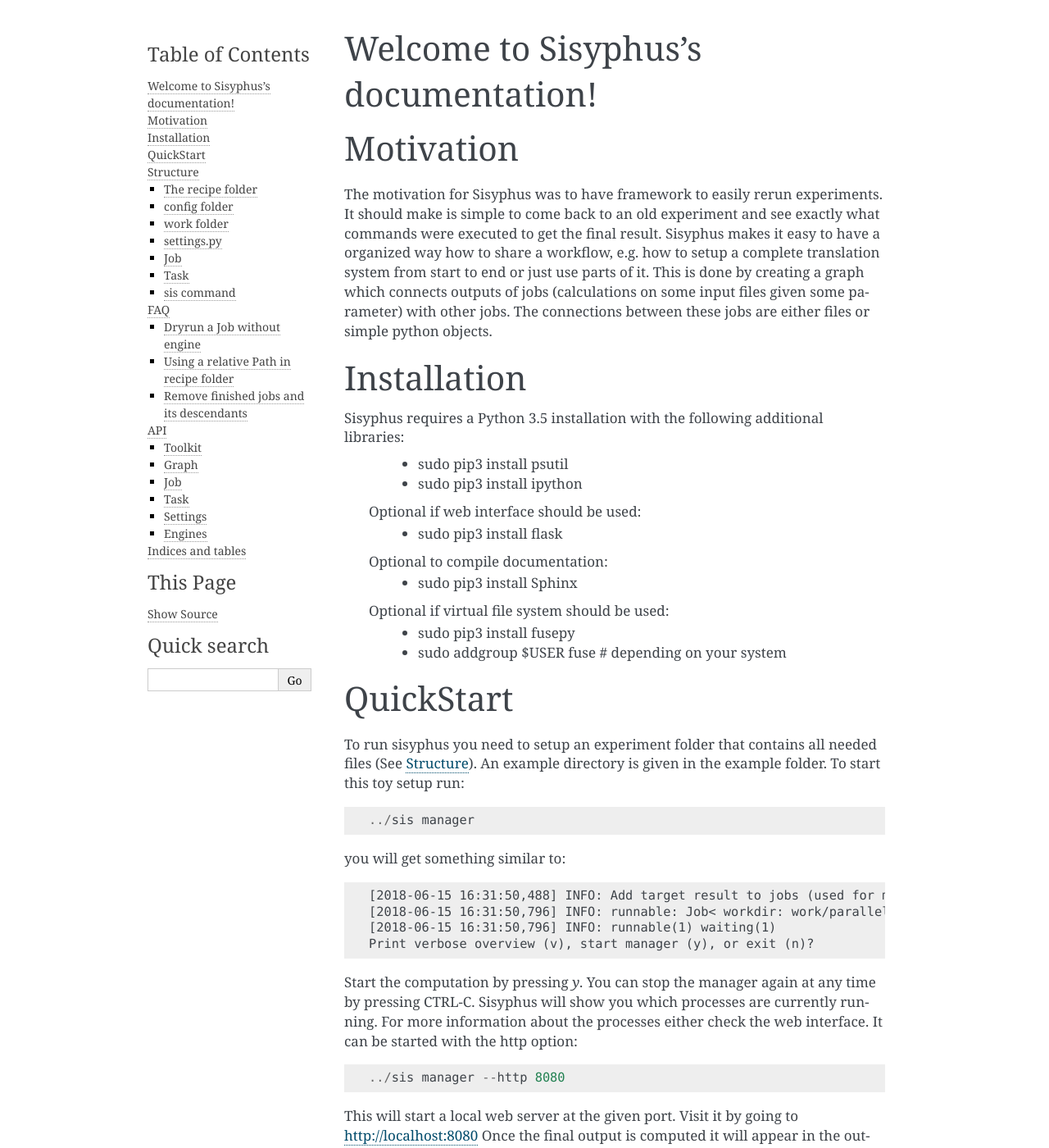
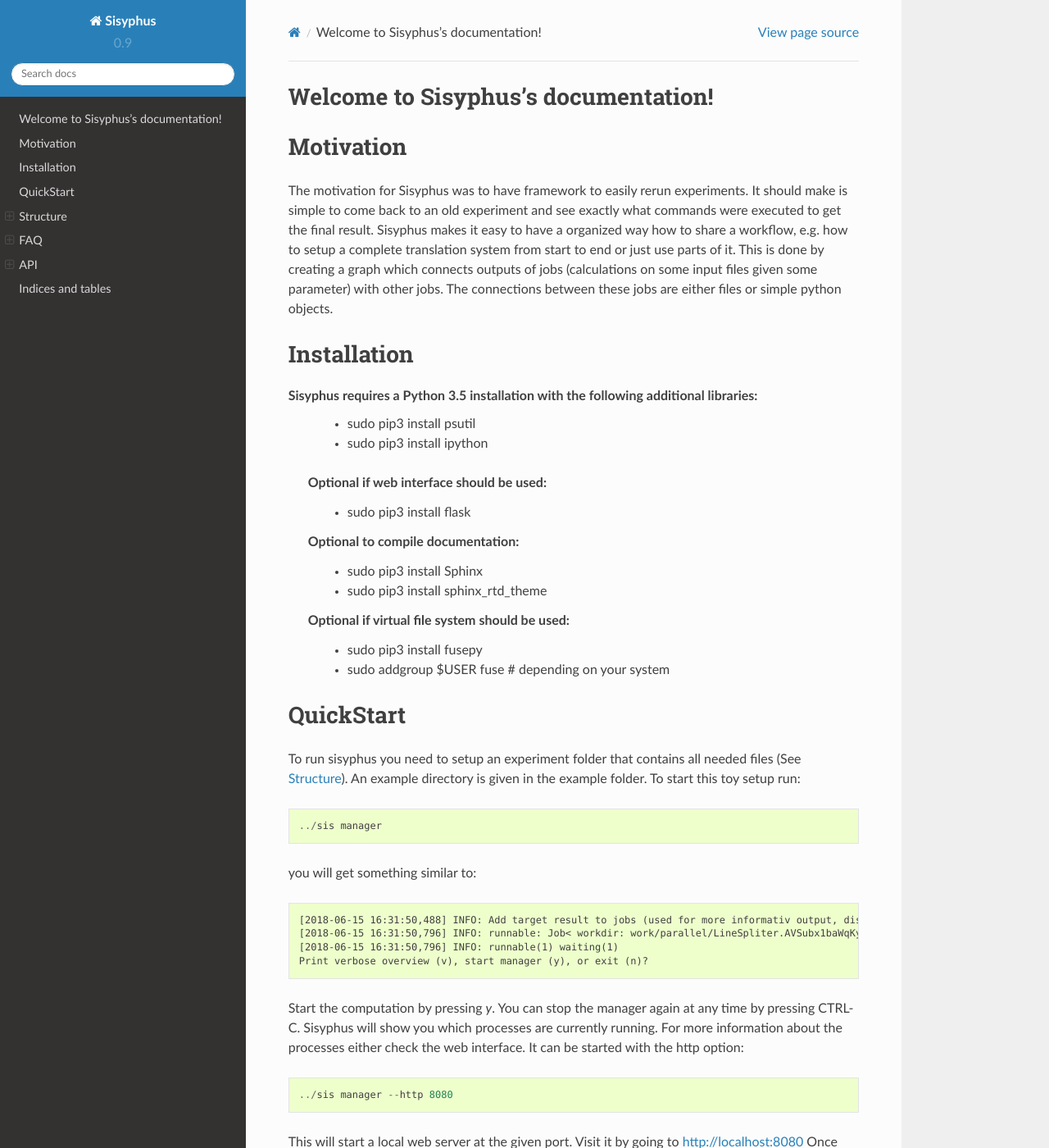
Before and after one commit to rwth-i6/sisyphus, a Sphinx documentation site: the page built from docs/index.rst, in a window 1280 px wide and 1400 px high. Shown: the whole window at 82% size. Built offline with Sphinx 7.4.7 and the Read the Docs theme 2.0.0, drawn with Linux system fonts in a browser that asks for light colours; some of the changed text lies outside the part shown.

Commit message:
changed docs theme

```diff
--- a/docs/conf.py
+++ b/docs/conf.py
@@ -113,7 +113,16 @@
 
 # The theme to use for HTML and HTML Help pages.  See the documentation for
 # a list of builtin themes.
-html_theme = 'alabaster'
+
+## Read the docs style:
+if os.environ.get('READTHEDOCS') != 'True':
+    try:
+        import sphinx_rtd_theme
+    except ImportError:
+        pass  # assume we have sphinx >= 1.3
+    else:
+        html_theme_path = [sphinx_rtd_theme.get_html_theme_path()]
+    html_theme = 'sphinx_rtd_theme'
 
 # Theme options are theme-specific and customize the look and feel of a theme
 # further.  For a list of options available for each theme, see the
--- a/docs/index.rst
+++ b/docs/index.rst
@@ -27,6 +27,7 @@
 
   Optional to compile documentation:
    - sudo pip3 install Sphinx
+   - sudo pip3 install sphinx_rtd_theme
 
   Optional if virtual file system should be used:
    - sudo pip3 install fusepy
```
